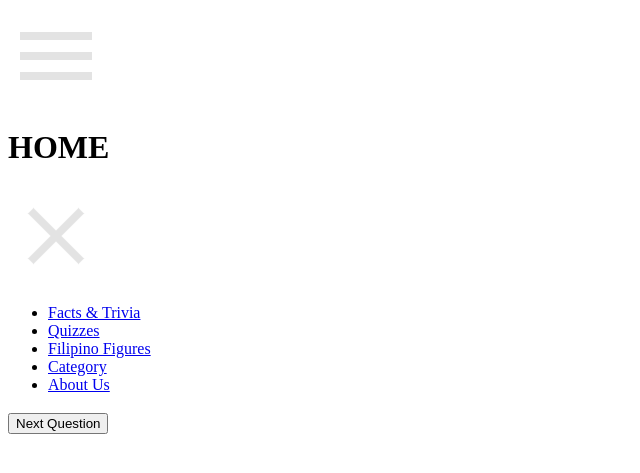
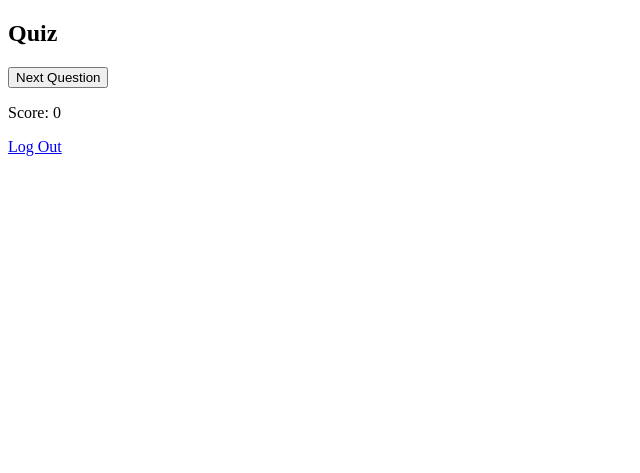
Before and after one commit to Mark-rqw/Kasaysayan.LHS, a PHP site: page /quiz.html in a window 1280 px wide. Shown: the top 473 px of the page, without its empty margins (0-640 px from the left). Run offline with PHP 8.4, Linux system fonts and the light colour scheme.

Commit message:
fixed PWA files

```diff
--- a/js/login.js
+++ b/js/login.js
@@ -14,7 +14,7 @@ document.getElementById('loginForm').addEventListener('submit', function (e) {
     .then(response => response.json())
     .then(data => {
         if (data.status === 'success') {
-            window.location.href = 'quiz.html'; // Redirect to quiz page
+            window.location.href = '/Kasaysayan.LHS/quiz.html'; // Redirect to quiz page
         } else {
             alert(data.message);
         }
--- a/js/quiz.js
+++ b/js/quiz.js
@@ -1,20 +1,23 @@
-let currentQuestionIndex = 0;
-let score = 0;
+let currentQuestionIndex = 0; // To keep track of the current question
+let score = 0; // To keep track of the user's score
 
+// Load the question from the server
 function loadQuestion() {
     fetch('quiz.php', {
         method: 'POST',
-        body: new URLSearchParams({ 'answer': '' }) // Empty answer for fetching the question
+        body: new URLSearchParams({ 'action': 'get_question', 'index': currentQuestionIndex }) // Send the current question index to get the corresponding question
     })
     .then(response => response.json())
     .then(data => {
         if (data.status === 'success') {
             const question = data.question;
             document.getElementById('question').innerText = question.question;
+
             const answersHtml = question.answers.map((answer, index) => `
                 <input type="radio" name="answer" value="${answer}" id="answer${index}">
                 <label for="answer${index}">${answer}</label><br>
             `).join('');
+
             document.getElementById('answers').innerHTML = answersHtml;
         } else {
             alert(data.message);
@@ -23,14 +26,21 @@ function loadQuestion() {
     .catch(error => console.error('Error:', error));
 }
 
+// Handle form submission when the user submits an answer
 document.getElementById('quizForm').addEventListener('submit', function (e) {
     e.preventDefault();
 
     const selectedAnswer = document.querySelector('input[name="answer"]:checked')?.value;
 
+    if (!selectedAnswer) {
+        alert("Please select an answer!");
+        return;
+    }
+
+    // Send the selected answer to the server to check if it's correct
     fetch('quiz.php', {
         method: 'POST',
-        body: new URLSearchParams({ 'answer': selectedAnswer })
+        body: new URLSearchParams({ 'action': 'submit_answer', 'answer': selectedAnswer })
     })
     .then(response => response.json())
     .then(data => {
@@ -39,7 +49,8 @@ document.getElementById('quizForm').addEventListener('submit', function (e) {
                 alert('Quiz complete! Your score: ' + data.message);
                 window.location.href = 'results.html'; // Redirect to results page
             } else {
-                loadQuestion();
+                currentQuestionIndex++; // Increment question index
+                loadQuestion(); // Load the next question
             }
         } else {
             alert(data.message);
@@ -48,4 +59,5 @@ document.getElementById('quizForm').addEventListener('submit', function (e) {
     .catch(error => console.error('Error:', error));
 });
 
-loadQuestion(); // Load the first question
+// Initial call to load the first question
+loadQuestion();
--- a/php/quiz.php
+++ b/php/quiz.php
@@ -10,12 +10,14 @@ $dbname = "Kasaysayandb";
 $conn = new mysqli($servername, $username, $password, $dbname);
 
 if (!isset($_SESSION['user_id'])) {
-    header("Location: login.php");
+    echo json_encode(["status" => "error", "message" => "User not logged in"]);
     exit;
 }
+
 // Check connection
 if ($conn->connect_error) {
-    die("Connection failed: " . $conn->connect_error);
+    echo json_encode(["status" => "error", "message" => "Connection failed: " . $conn->connect_error]);
+    exit;
 }
 
 // Define questions and answers
@@ -39,8 +41,27 @@ if (!isset($_SESSION['question_index'])) {
     $_SESSION['score'] = 0;            // Initialize score to 0
 }
 
-// Check if the form has been submitted
-if ($_SERVER['REQUEST_METHOD'] === 'POST') {
+// Handle AJAX requests (action)
+$action = $_POST['action'] ?? '';
+
+switch ($action) {
+    case 'get_question':
+        // Return the current question as JSON
+        $index = $_POST['index'] ?? 0;
+        if ($index < count($questions)) {
+            echo json_encode([
+                'status' => 'success',
+                'question' => $questions[$index]
+            ]);
+        } else {
+            echo json_encode([
+                'status' => 'error',
+                'message' => 'No more questions.'
+            ]);
+        }
+        break;
+
+    case 'submit_answer':
         // Get the current question index and user's answer
         $current_question = $_SESSION['question_index'];
         $selected_answer = $_POST['answer'] ?? '';
@@ -62,8 +83,12 @@ if ($_SERVER['REQUEST_METHOD'] === 'POST') {
             // Insert the score into the database
             $sql = "INSERT INTO scores (user_id, scores) VALUES ($user_id, $score)";
             if ($conn->query($sql) === TRUE) {
-            echo json_encode(["status" => "success", "message" => "Your score: $score", "quiz_complete" => true]);
-            session_destroy();
+                echo json_encode([
+                    "status" => "success",
+                    "message" => "Your score: $score",
+                    "quiz_complete" => true
+                ]);
+                session_destroy(); // Optionally destroy the session after quiz completion
             } else {
                 echo json_encode(["status" => "error", "message" => "Error: " . $conn->error]);
             }
@@ -71,29 +96,11 @@ if ($_SERVER['REQUEST_METHOD'] === 'POST') {
             $question = $questions[$_SESSION['question_index']];
             echo json_encode(["status" => "success", "question" => $question]);
         }
+        break;
+
+    default:
+        echo json_encode(['status' => 'error', 'message' => 'Invalid action']);
+        break;
 }
 
 ?>
-
-<!DOCTYPE html>
-<html lang="en">
-<head>
-    <meta charset="UTF-8">
-    <meta name="viewport" content="width=device-width, initial-scale=1.0">
-    <title>Document</title>
-</head>
-<body>
-
-<h3>Question <?php echo $_SESSION['question_index'] + 1; ?> of <?php echo count($questions); ?></h3>
-
-<form method="POST" action="quiz.php">
-    <p><?php echo $questions[$_SESSION['question_index']]['question']; ?></p>
-
-    <?php foreach ($questions[$_SESSION['question_index']]['answers'] as $answer): ?>
-        <input type="radio" name="answer" value="<?php echo $answer; ?>" required> <?php echo $answer; ?><br>
-    <?php endforeach; ?>
-
-    <button type="submit">Next Question</button>
-</form>
-</body>
-</html>
--- a/quiz.html
+++ b/quiz.html
@@ -1,38 +1,22 @@
 <!DOCTYPE html>
 <html lang="en">
 <head>
-    <link rel="stylesheet" href="https://fonts.googleapis.com/css2?family=Material+Symbols+Outlined:opsz,wght,FILL,GRAD@20..48,100..700,0..1,-50..200&icon_names=menu" />
     <meta charset="UTF-8">
     <meta name="viewport" content="width=device-width, initial-scale=1.0">
-    <title>Kasaysayan</title>
-  <!-- <link rel="stylesheet" href="css/quiz.css"> -->
+    <title>Quiz</title>
+    <script src="js/quiz.js"></script> <!-- Link to your quiz.js -->
 </head>
 <body>
-  <div id="pageContent">
-    <div class="topNav">
-      <img src="assets/images/menu.png"  class="menu-btn" onclick="toggleNav()">
-     <h1 onclick="loadPage('index')" class="logo">HOME</h1>
-      </div>
-  <div class="sidebar">
-    <img src="assets/images/ekis.png" class="exit-btn" onclick="toggleNav()">
-    <ul>
-      <li><a href="#" onclick="event.preventDefault(); loadPage('timeline')">Facts & Trivia</a></li>
-      <li><a href="#" onclick="event.preventDefault(); loadPage('quiz')">Quizzes</a></li>
-      <li><a href="#" onclick="event.preventDefault(); loadPage('Fil-Figures')">Filipino Figures</a></li>
-      <li><a href="#" onclick="event.preventDefault(); loadPage('category')">Category</a></li>
-      <li><a href="#" onclick="event.preventDefault(); loadPage('about')">About Us</a></li>
-    </ul>
-  </div>
- <div class="main-container">
-  <h3 id="question"></h3>
-  <form id="quizForm">
-      <div id="answers"></div>
-      <button type="submit">Next Question</button>
-  </form>
-      </div>
-        </div>
+    <h2>Quiz</h2>
 
-<script src="js/quiz.js"></script>
+    <div id="question-container">
+        <!-- Question and answers will be dynamically loaded here -->
+    </div>
 
+    <button id="next-button" onclick="nextQuestion()">Next Question</button>
+
+    <p>Score: <span id="score">0</span></p>
+
+    <p><a href="login.html">Log Out</a></p> <!-- Log out link -->
 </body>
 </html>
```
Lines whose indentation alone changed are shown as unchanged.
